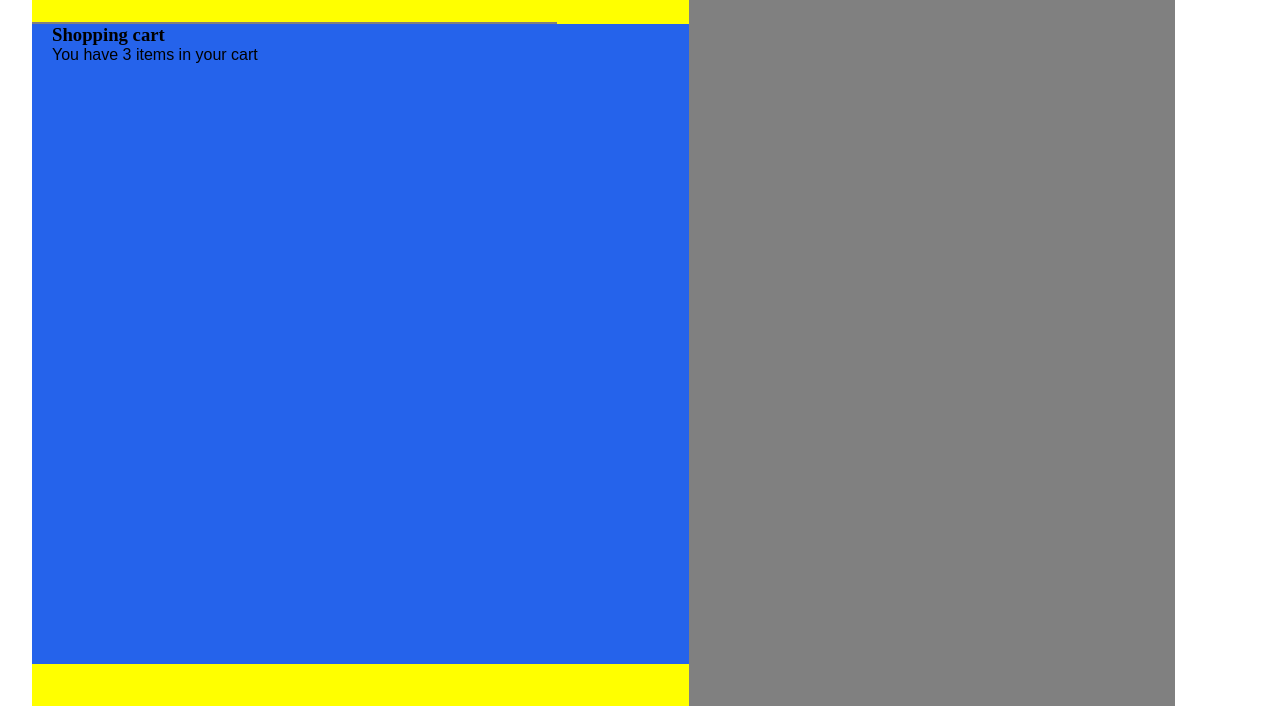
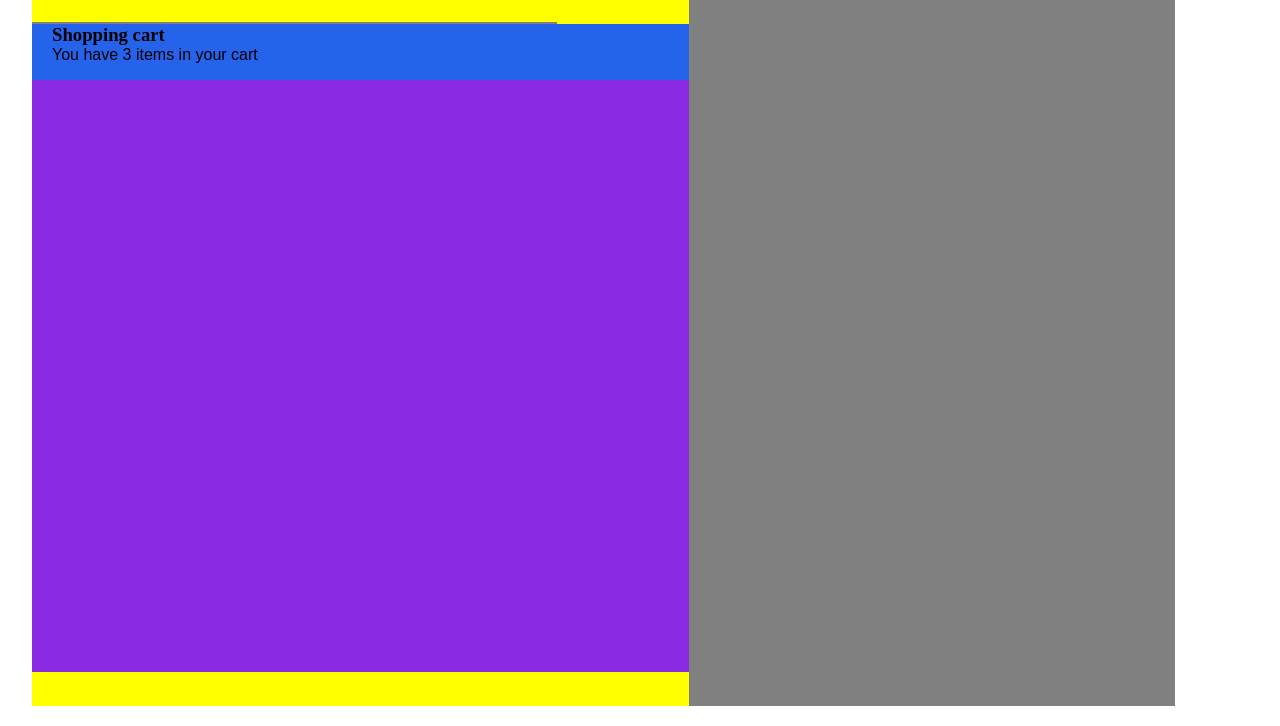
Before and after one commit to hirwa-arnaud/HELTONIC, a plain HTML site: page cart.html in a window 1280 px wide. Shown: the part 74-800 px from the top of the page. Drawn offline with Linux system fonts and the light colour scheme; a web font is replaced by a local one.

Commit message:
cart pages

```diff
--- a/assets/css/app.css
+++ b/assets/css/app.css
@@ -94,7 +94,11 @@ p{
   font-family: TASA Orbiter;
   margin-left: 20px;
 }
-
+.cart-pro{
+  height: 74vh;
+  width: 100%;
+  background-color: blueviolet;
+}
 .experience{
   height: 100vh;
   width: 100%;
```
